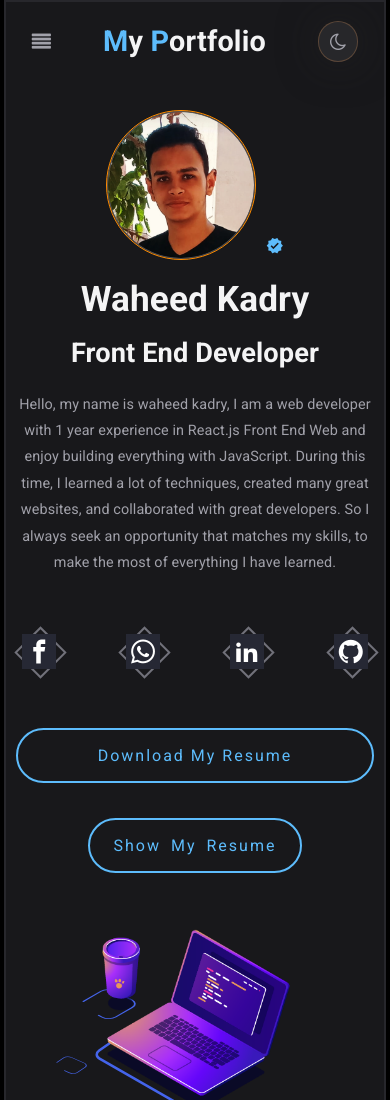
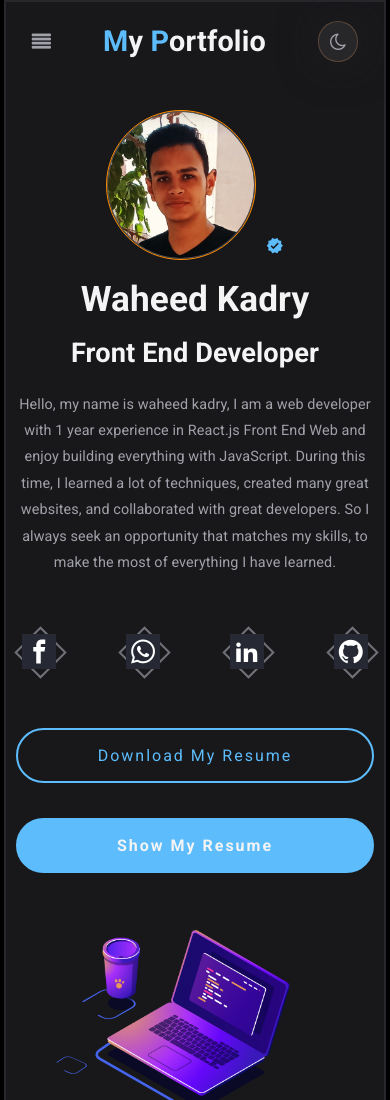
Before and after one commit to WaheedKadry/Waheed-Portfolio-React-js-, a React (Create React App) app: page / in a window 390 px wide. Shown: the top 1100 px of the page. Built offline with nearby package versions, Linux system fonts and the light colour scheme.

Commit message:
Update hero.css

```diff
--- a/src/components/2-hero/hero.css
+++ b/src/components/2-hero/hero.css
@@ -45,6 +45,7 @@ section.hero .left-section .download-cv {
 section.hero .left-section .show-cv {
   margin-top: 1rem;
 }
+section.hero .left-section .show-cv,
 section.hero .left-section .download-cv:hover {
   background: var(--blue);
   color: var(--title);
@@ -151,6 +152,7 @@ section.hero .animation {
   }
 }
 @media (max-width: 390px) {
+ section.hero .left-section .show-cv,
   section.hero .left-section .download-cv {
     width: 85%;
     display: flex;
```
